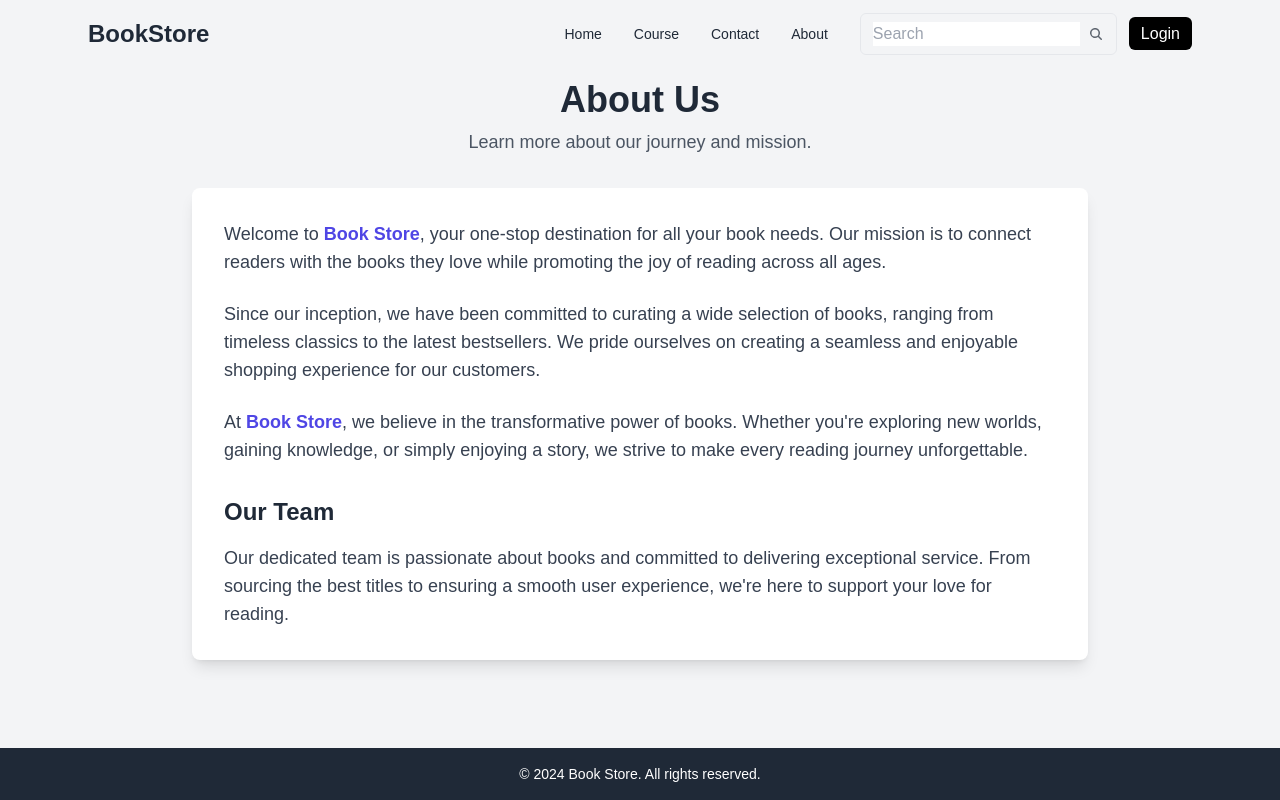
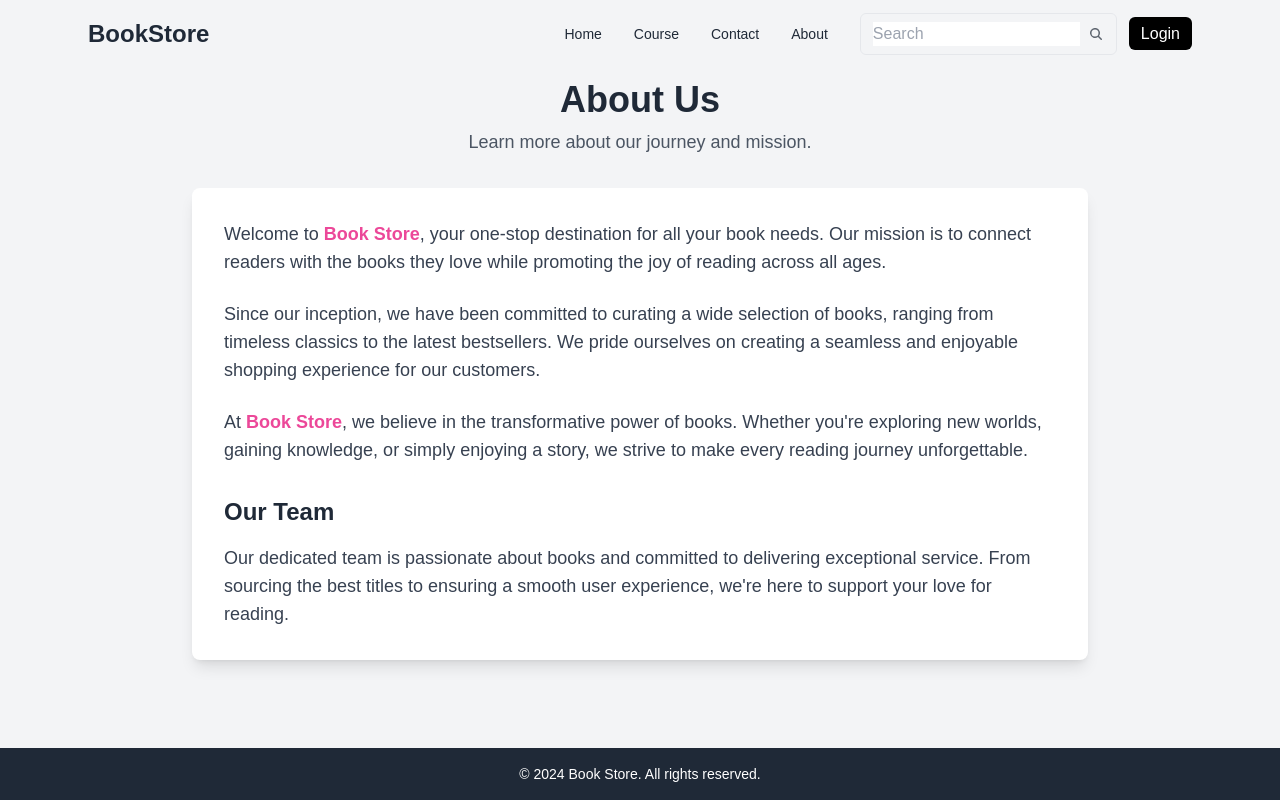
Before and after one commit to ritesh7397/Book-Store-FrontEnd, a React (Create React App) app: page /about in a window 1280 px wide. Shown: the top 800 px of the page. Built offline with nearby package versions, Linux system fonts and the light colour scheme.

Commit message:
edit about or contact

```diff
--- a/src/components/About.jsx
+++ b/src/components/About.jsx
@@ -20,7 +20,7 @@ function About() {
         <div className="max-w-4xl mx-auto bg-white shadow-lg rounded-lg p-8">
           <section className="space-y-6">
             <p className="text-gray-700 text-lg">
-              Welcome to <span className="font-bold text-indigo-600">Book Store</span>, your one-stop destination for all your book needs. Our mission is to connect readers with the books they love while promoting the joy of reading across all ages.
+              Welcome to <span className="font-bold text-pink-500">Book Store</span>, your one-stop destination for all your book needs. Our mission is to connect readers with the books they love while promoting the joy of reading across all ages.
             </p>
 
             <p className="text-gray-700 text-lg">
@@ -28,7 +28,7 @@ function About() {
             </p>
 
             <p className="text-gray-700 text-lg">
-              At <span className="font-bold text-indigo-600">Book Store</span>, we believe in the transformative power of books. Whether you're exploring new worlds, gaining knowledge, or simply enjoying a story, we strive to make every reading journey unforgettable.
+              At <span className="font-bold text-pink-500">Book Store</span>, we believe in the transformative power of books. Whether you're exploring new worlds, gaining knowledge, or simply enjoying a story, we strive to make every reading journey unforgettable.
             </p>
           </section>
 
--- a/src/components/Contact.jsx
+++ b/src/components/Contact.jsx
@@ -62,7 +62,7 @@ function Contact() {
                 <div>
                   <button
                     type="submit"
-                    className="w-full flex justify-center py-2 px-4 border border-transparent rounded-md shadow-sm text-sm font-medium text-white bg-indigo-600 hover:bg-indigo-700 focus:outline-none focus:ring-2 focus:ring-offset-2 focus:ring-indigo-500"
+                    className="w-full flex justify-center py-2 px-4 border border-transparent rounded-md shadow-sm text-sm font-medium text-white bg-pink-500 hover:bg-pink-700 focus:outline-none focus:ring-2 focus:ring-offset-2 focus:ring-indigo-500"
                   >
                     Send Message
                   </button>
```
